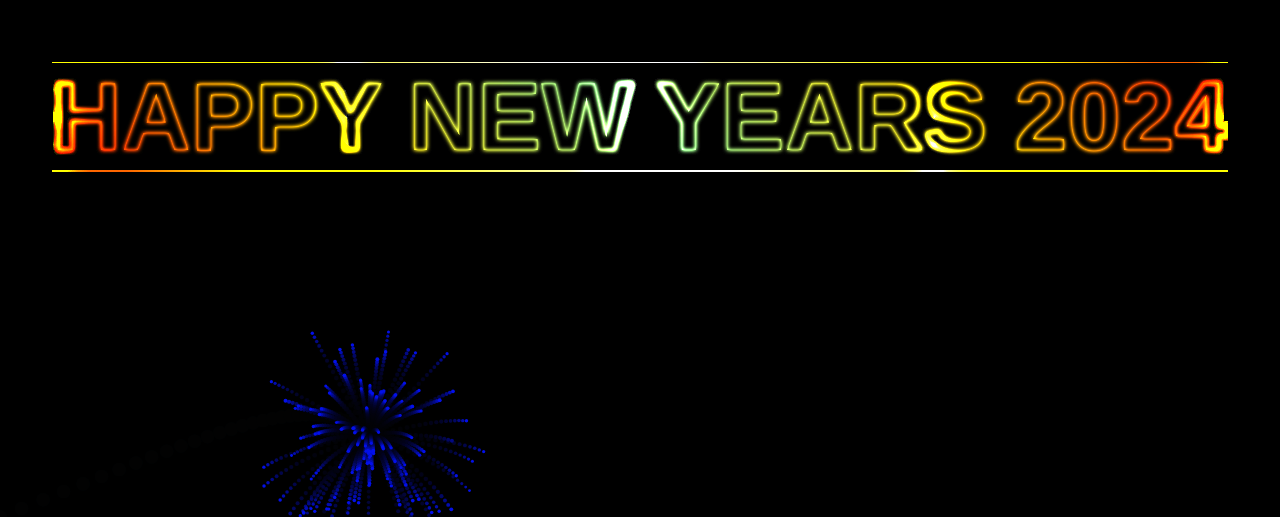
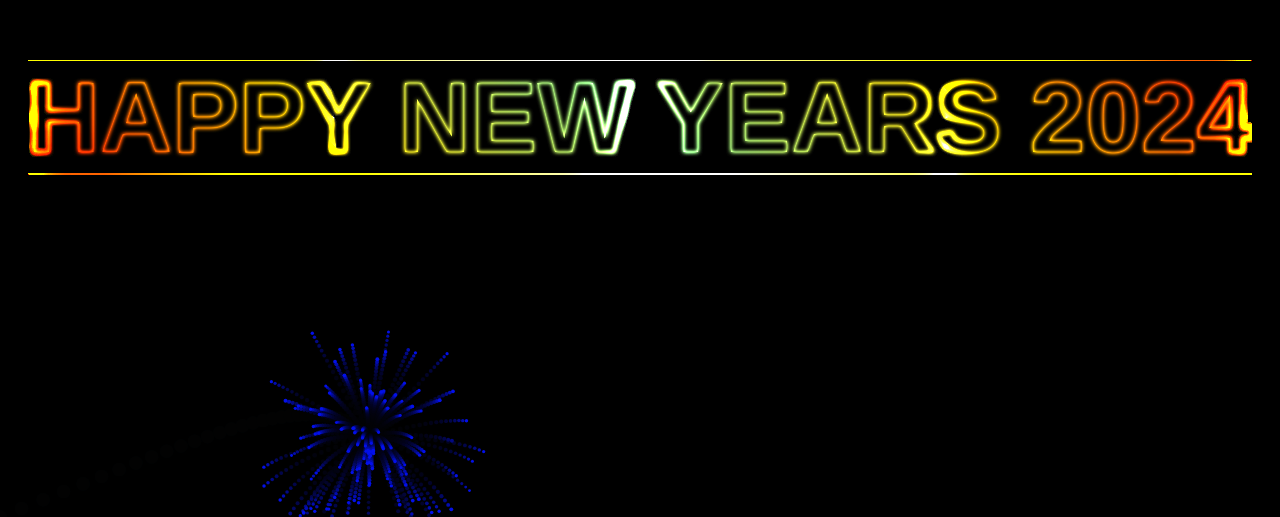
Before and after one commit to ThanakritJand/HappyNewYears.github.io, a plain HTML site: page index.html in a window 1280 px wide. Shown: the part 283-800 px from the top of the page. Drawn offline with Linux system fonts and the light colour scheme; animation ran at ten frames a second.

Commit message:
Update style.css

```diff
--- a/style.css
+++ b/style.css
@@ -26,7 +26,7 @@ canvas{
 .text {
     background-color: black;
     color: white;
-    font-size: 6em;
+    font-size: 100px;
     font-weight: bold;
     font-family: sans-serif;
     text-transform: uppercase;
```
